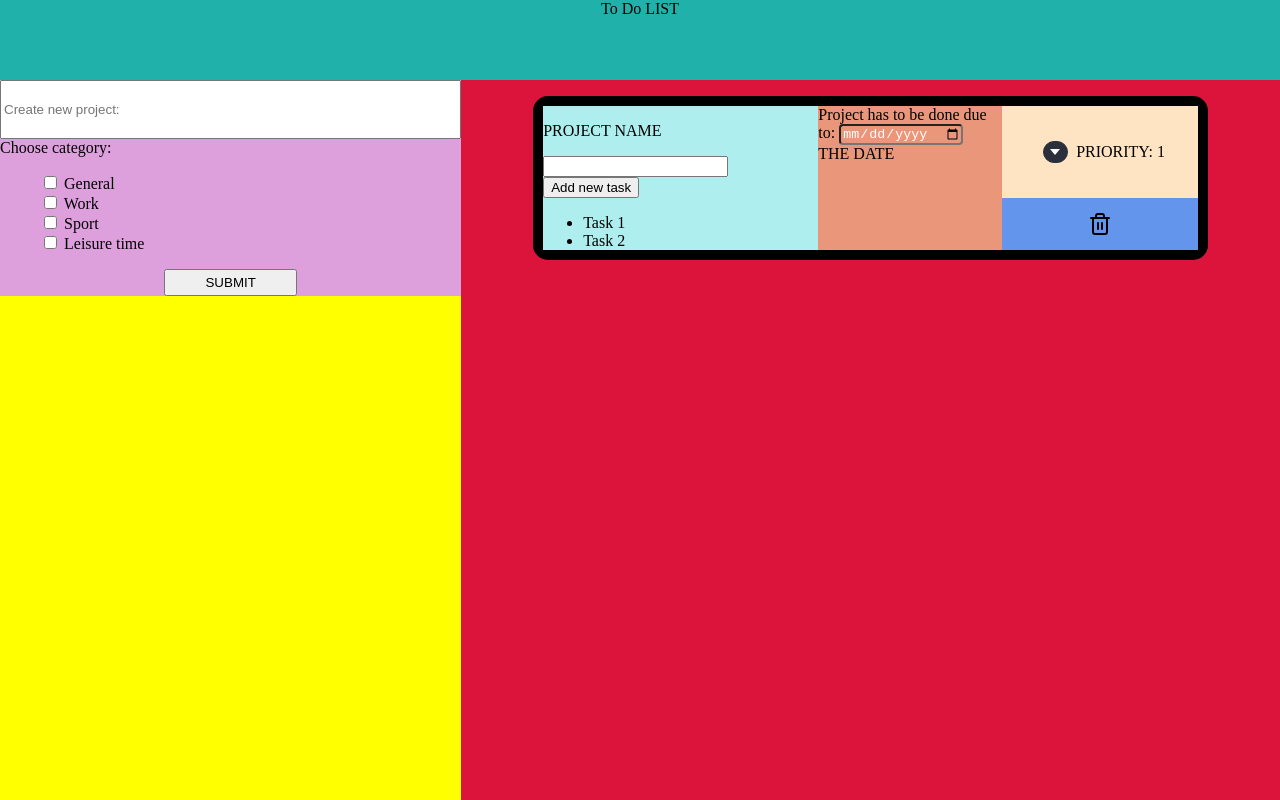
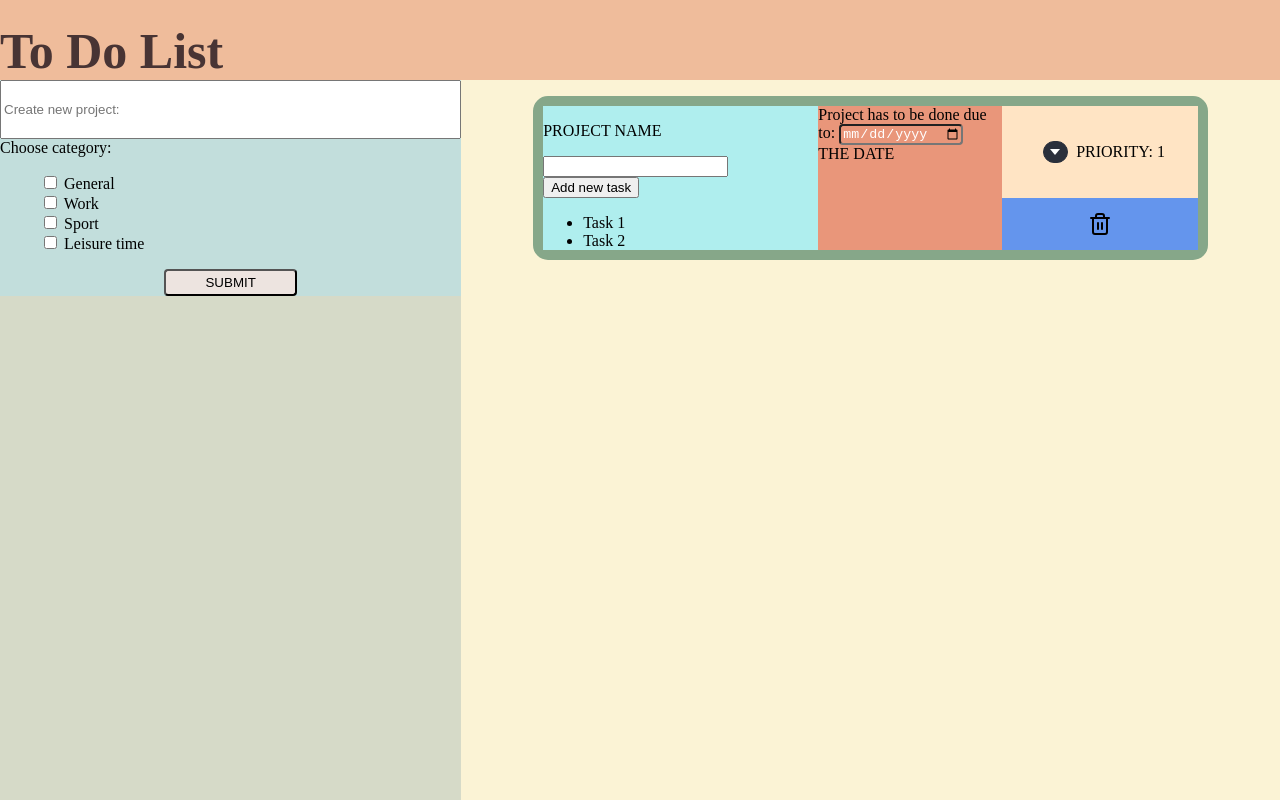
Before and after one commit to jancewicz/To-Do-List, a website built with webpack: page src/index.html in a window 1280 px wide. Built offline with nearby package versions, Linux system fonts and the light colour scheme.

Commit message:
colors palette changed

```diff
--- a/src/index.html
+++ b/src/index.html
@@ -14,7 +14,7 @@
 <body>
     <div class="full-page-container">
         <div class="header">
-            <div>To Do LIST</div>
+            <div>To Do List</div>
         </div>
         <div class="grid-container">
             <div class="grid-element-1">
--- a/src/render-functions/renderNewProjectOverview.ts
+++ b/src/render-functions/renderNewProjectOverview.ts
@@ -11,6 +11,7 @@ export const renderNewProjectOverview = () => {
         if (target.className === "go-to-project") {
             const projectNameElements: Element[] = [...document.querySelectorAll(".go-to-project")];
             const projectIndex: number = projectNameElements.indexOf(target);
+
             // more code after render functions is done
             console.log(`Clicking on ${projectNameElements[projectIndex].textContent}`);
             renderNewOverview(projectNameElements, projectIndex);
--- a/src/style.css
+++ b/src/style.css
@@ -13,15 +13,20 @@ body {
 .header {
     width: 100%;
     height: 10%;
-    background-color: lightseagreen;
+    background-color: #EFBC9B;
     display: flex;
     justify-content: center;
+    display: flex;
+    justify-content: flex-start;
+    align-items: flex-end;
+    font-size: 50px;
+    font-weight: bold;
+    color: #483434;
 }
 
 .grid-container {
     width: 100%;
     height: 90%;
-    background-color: slateblue;
     display: grid;
     grid-template-columns: 1fr 3fr;
     grid-template-rows: 1fr 2.5fr;
@@ -34,7 +39,7 @@ body {
 
 
 .grid-element-1 {
-    background-color: plum;
+    background-color: #C2DEDC;
     grid-column: 1;
     grid-row: 1 / span 1;
     height: 100%;
@@ -66,25 +71,34 @@ body {
 #submit-project-button {
     width: 10em;
     height: 2em;
+    background-color: #EDE4E0;
+    border-radius: 4px;
+}
+
+
+#submit-project-button:hover {
+    background-color: #F6F0EC;
 }
 
 .grid-element-2 {
-    background-color: yellow;
+    background-color: #D6DAC8;
     grid-column: 1;
     grid-row: 2;
     height: 100%;
     display: flex;
     flex-direction: column;
     align-items: center;
+    overflow: scroll;
+    overflow-x: hidden;
 }
 
 .project-list-element {
     width: 90%;
     height: 15%;
-    background-color: aqua;
+    background-color: #EAE0BB;
     z-index: 1;
     margin-top: 1em;
-    border: 2px black solid;
+    border: 3px #86A789 solid;
     display: flex;
     align-items: center;
     justify-content: space-between;
@@ -118,12 +132,14 @@ body {
 }
 
 .grid-element-3 {
-    background-color: crimson;
+    background-color: #FBF3D5;
     grid-column: 2;
     grid-row: 1/3;
     display: flex;
     flex-direction: column;
     align-items: center;
+    overflow: scroll;
+    overflow-x: hidden;
 }
 
 .project-overview {
@@ -131,12 +147,12 @@ body {
     margin-top: 1em;
     width: 80%;
     height: 20%;
-    background-color: floralwhite;
     display: flex;
     flex-direction: row;
     cursor: pointer;
     scale: 1;
-    border: 10px solid black;
+    border: 10px solid #86A789;
+    /* */
     border-radius: 15px;
 
 
@@ -145,7 +161,6 @@ body {
 .project-data {
     width: 70%;
     height: 100%;
-    background-color: blueviolet;
     overflow: scroll;
     overflow-x: hidden;
     display: flex;
```
Also changed, not shown: dist/bundle.js, dist/index.html, 1 other file.
